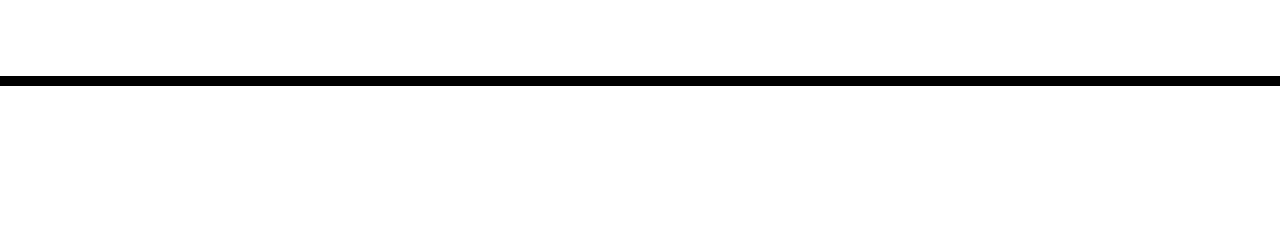
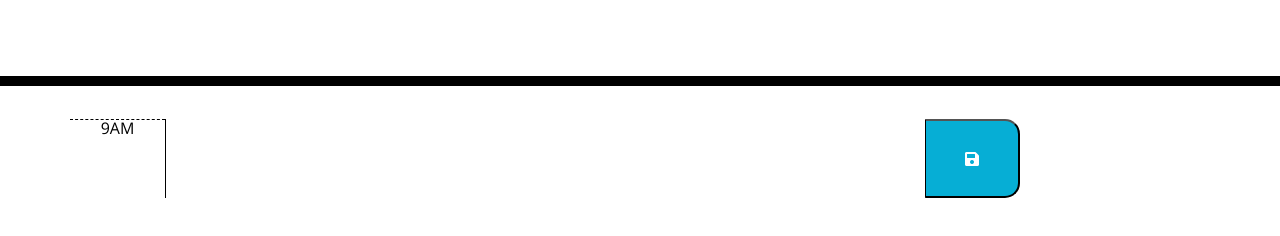
Before and after one commit to 42-djc/Module-7-Workdayplanner, a plain HTML site: page starter/index.html in a window 1280 px wide. Shown: the part 182-418 px from the top of the page. Drawn offline with nearby package versions, Linux system fonts and the light colour scheme.

Commit message:
basic 9am timeblock created

```diff
--- a/starter/index.html
+++ b/starter/index.html
@@ -30,9 +30,15 @@
     </header>
     <div class="container">
       <!-- Timeblocks go here -->
+      <div class="row time-block">
+        <div class="col-1 hour">9AM</div>
+        <textarea class="col-8" date-time="9am"></textarea>
+        <button class="col-1 saveBtn" date-time="9am"><i class="fas fa-save"></i></button>
+      </div>
     </div>
 
     <script src="https://cdnjs.cloudflare.com/ajax/libs/jquery/3.2.1/jquery.min.js"></script>
     <script src="https://cdnjs.cloudflare.com/ajax/libs/moment.js/2.24.0/moment.min.js"></script>
+    <script src="assets/script.js"></script>
   </body>
 </html>
```
Also changed, not shown: starter/script.js (added).
